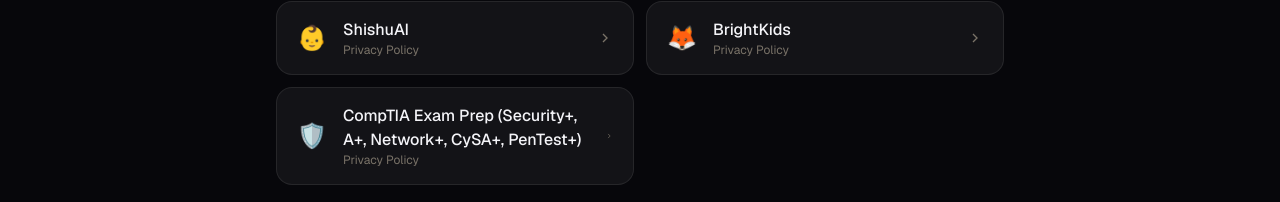
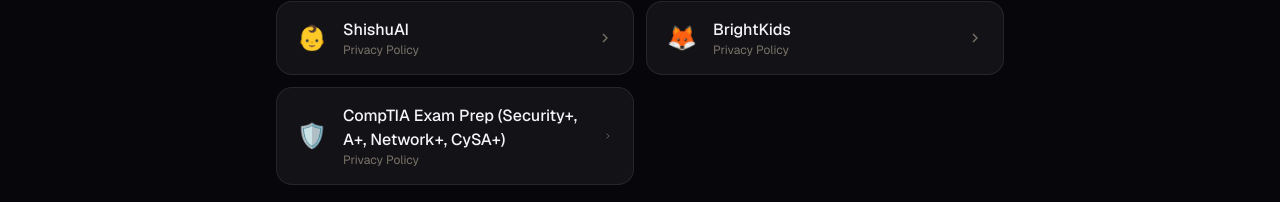
Before and after one commit to ofbuilder-dev/ofbuilder.com, a Next.js app: page /privacy in a window 1280 px wide. Shown: the part 701-903 px from the top of the page. Built offline with nearby package versions, Linux system fonts and the light colour scheme.

Commit message:
Drop PenTest+ from CompTIA entry on privacy index
Co-Authored-By: Claude Sonnet 5.5 <noreply@anthropic.com>

```diff
--- a/app/privacy/page.tsx
+++ b/app/privacy/page.tsx
@@ -14,7 +14,7 @@ const policies = [
   { name: "Citizenship Test Prep", slug: "citizenship", emoji: "🏛️" },
   { name: "ShishuAI", slug: "shishuai", emoji: "👶" },
   { name: "BrightKids", slug: "brightkids", emoji: "🦊" },
-  { name: "CompTIA Exam Prep (Security+, A+, Network+, CySA+, PenTest+)", slug: "comptia", emoji: "🛡️" },
+  { name: "CompTIA Exam Prep (Security+, A+, Network+, CySA+)", slug: "comptia", emoji: "🛡️" },
 ];
 
 export default function PrivacyPage() {
```
